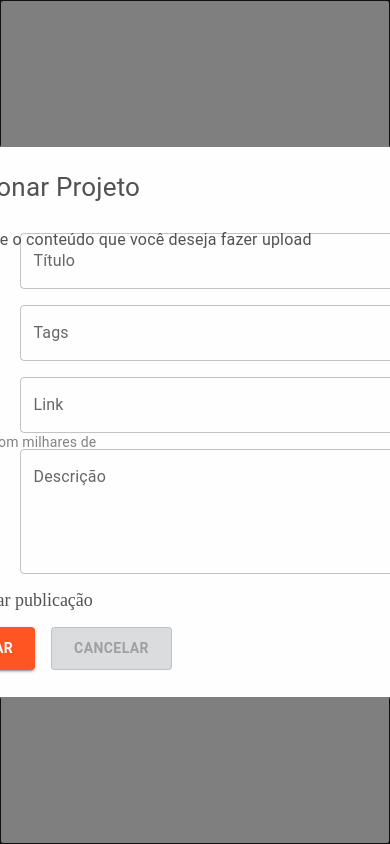
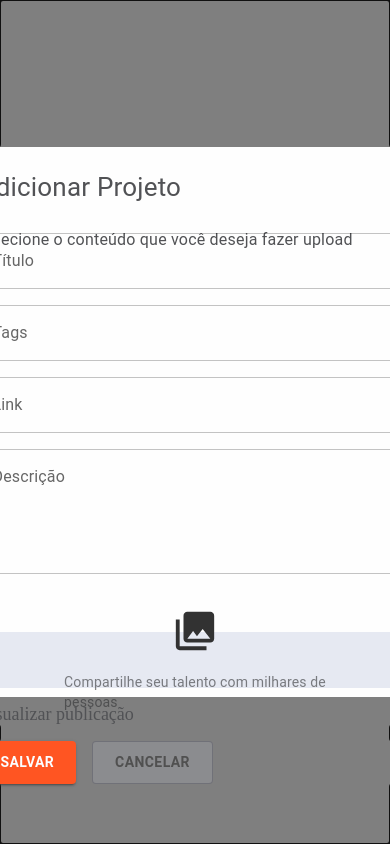
Before and after one commit to gabrielisantos-dev/Hackathon-Orange-Juice, a React (Vite) app in the folder frontend-orange/: page / in a window 390 px wide. Built offline with nearby package versions, Linux system fonts and the light colour scheme.

Commit message:
style: pequena alteração para a responsividade

```diff
--- a/frontend-orange/src/components/modals/AddProjectModal.jsx
+++ b/frontend-orange/src/components/modals/AddProjectModal.jsx
@@ -1,6 +1,6 @@
 import { useState } from 'react';
 import PropTypes from 'prop-types';
-import { Modal, Button, TextField, Typography, Box, ThemeProvider, Link } from '@mui/material';
+import { Modal, Button, TextField, Typography, Box, ThemeProvider, Link, useMediaQuery } from '@mui/material';
 import { theme } from '../../utils/Theme';
 import collections from '../../assets/collections/collections.svg';
 
@@ -11,6 +11,9 @@
 const primaryColor = theme.palette.neutral.secondaryLight;
 
 const AddProjectModal = ({ onClose }) => {
+
+    const isSmallScreen = useMediaQuery(theme.breakpoints.down('sm'));
+
     const [projectData, setProjectData] = useState({
         title: '',
         tags: [],
@@ -93,7 +96,7 @@
                 sx={{
                 width: '100%',
                 display: 'flex',
-                flexDirection: 'row',
+                flexDirection: isSmallScreen ? 'column-reverse' : 'row',
                 justifyContent: 'space-between',
                 gap: '26px',
                 marginTop: '-15px',
@@ -203,7 +206,7 @@
 };
 
 AddProjectModal.propTypes = {
-    open: PropTypes.bool.isRequired,
+    // open: PropTypes.bool.isRequired,
     onClose: PropTypes.func.isRequired,
 };
 
```
